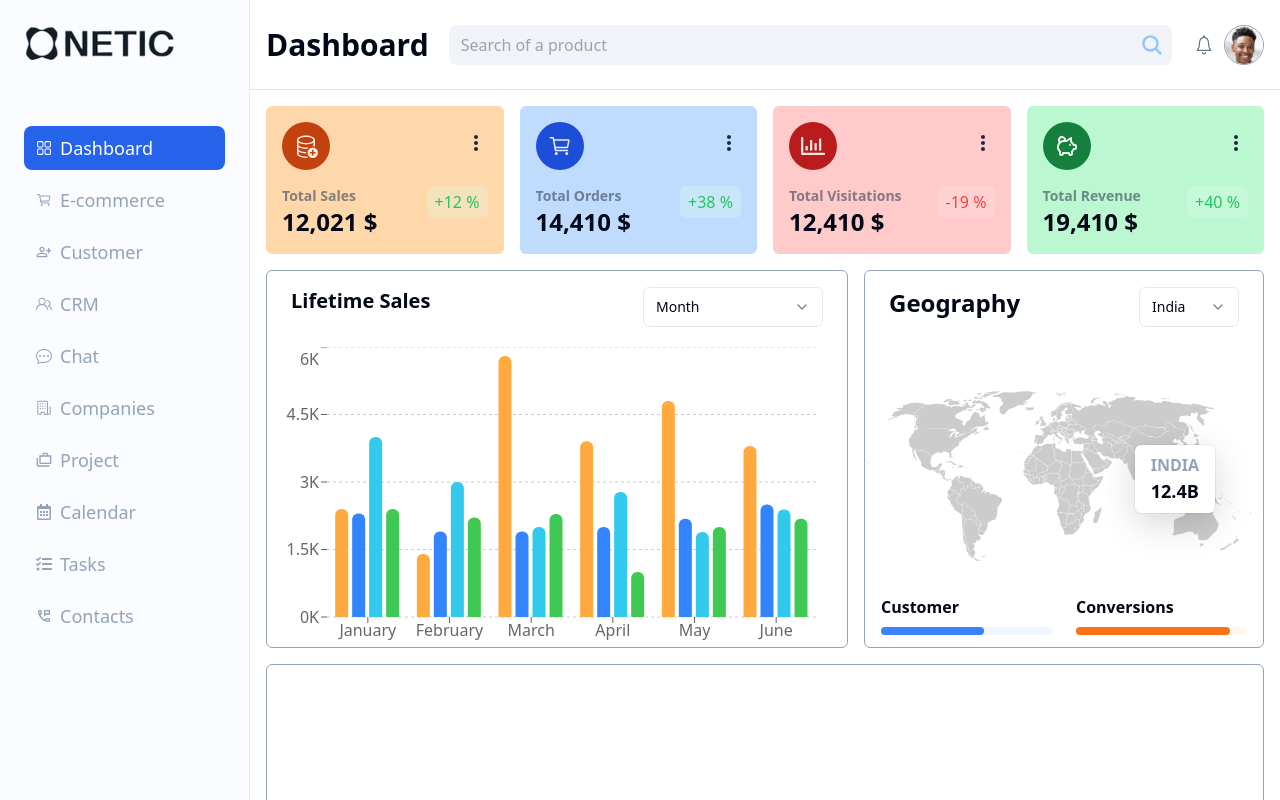
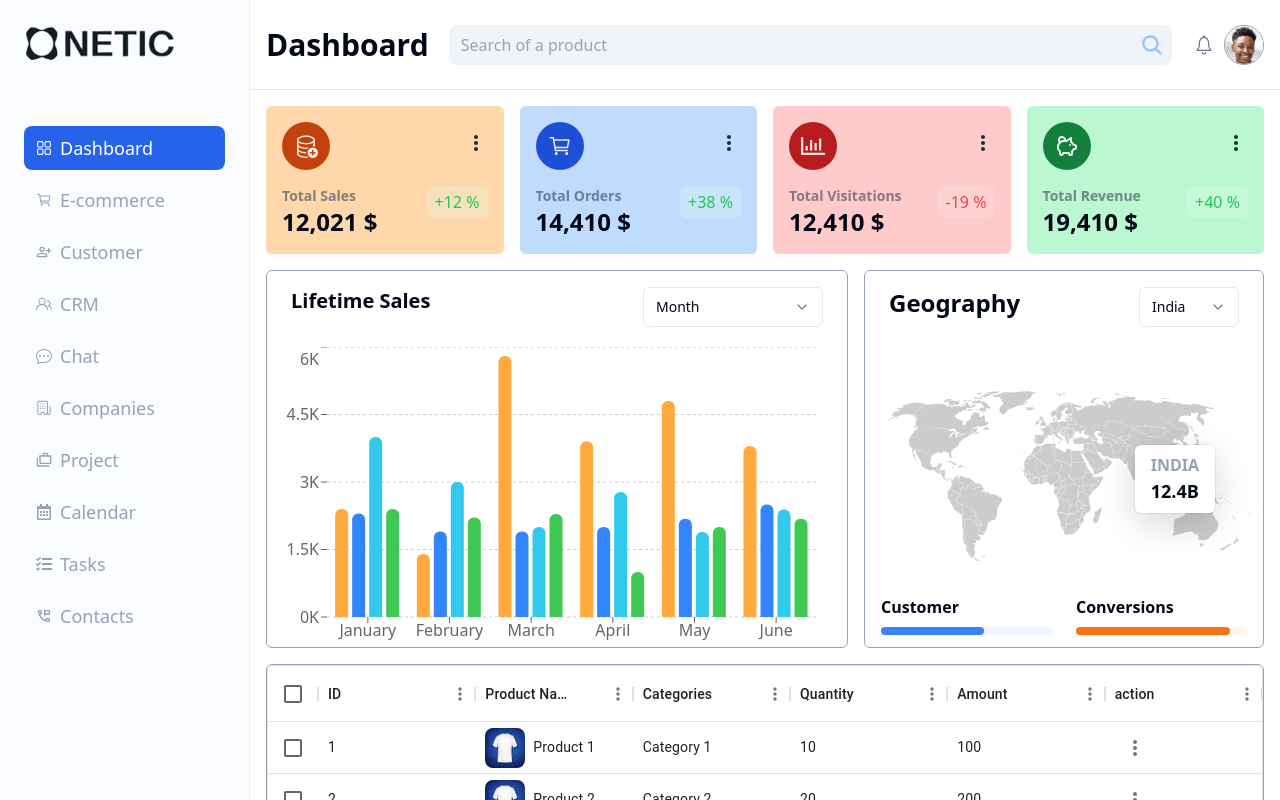
Before and after one commit to vinit-churi/terado_engineering-assignment, a React (Vite) app: page / in a window 1280 px wide. Built offline with nearby package versions, Linux system fonts and the light colour scheme.

Commit message:
add table component

```diff
--- a/package.json
+++ b/package.json
@@ -12,7 +12,9 @@
   "dependencies": {
     "@emotion/react": "^11.11.3",
     "@emotion/styled": "^11.11.0",
+    "@mui/icons-material": "^5.15.6",
     "@mui/material": "^5.15.6",
+    "@mui/x-data-grid": "^6.19.1",
     "@radix-ui/react-avatar": "^1.0.4",
     "@radix-ui/react-dialog": "^1.0.5",
     "@radix-ui/react-dropdown-menu": "^2.0.6",
--- a/src/components/dashboard/DashboardIndex.tsx
+++ b/src/components/dashboard/DashboardIndex.tsx
@@ -1,6 +1,7 @@
 import Stats from "@/components/dashboard/Stats";
 import DashboardChart from "./DashboardChart";
 import DashboardMap from "./DashboardMap";
+import DashboardTable from "./DashboardTable";
 
 const DashboardIndex = () => {
   return (
@@ -11,7 +12,7 @@ const DashboardIndex = () => {
         <DashboardMap />
       </div>
       <div className="m-4 h-96 w-auto rounded-md border border-solid border-slate-400">
-        {/* table */}
+        <DashboardTable />
       </div>
     </div>
   );
--- a/src/components/dashboard/DashboardMap.tsx
+++ b/src/components/dashboard/DashboardMap.tsx
@@ -9,16 +9,6 @@ import {
 import { useState } from "react";
 const DashboardMap = () => {
   const [country, setCountry] = useState("india");
-  const countryData = {
-    india: {
-      name: "INDIA",
-      value: "12.4B",
-    },
-    usa: {
-      name: "USA",
-      value: "54.2B",
-    },
-  };
   return (
     <div className="flex-[0_0_400px] flex flex-col  self-stretch border border-solid border-slate-400 rounded-md">
       <div className="flex justify-between px-6 my-4">
--- /dev/null
+++ b/src/components/dashboard/DashboardTable.tsx
@@ -0,0 +1,195 @@
+import { DataGrid, GridColDef, GridRenderCellParams } from "@mui/x-data-grid";
+import MoreVertIcon from "@mui/icons-material/MoreVert";
+import IconButton from "@mui/material/IconButton";
+import tShirt from "@/assets/images/blank-t-shirt.webp";
+const columns: GridColDef[] = [
+  { field: "id", headerName: "ID", flex: 1 },
+  {
+    field: "product",
+    headerName: "Product Name",
+    flex: 1,
+    renderCell: (params: GridRenderCellParams) => (
+      <div className="flex items-center gap-2">
+        <img
+          src={tShirt}
+          alt="Product"
+          style={{ width: "40px", height: "40px" }}
+          className="rounded-lg"
+        />
+        <p>{params.row.product}</p>
+      </div>
+    ),
+  },
+  { field: "categories", headerName: "Categories", flex: 1 },
+  { field: "quantity", headerName: "Quantity", flex: 1 },
+  { field: "amount", headerName: "Amount", flex: 1 },
+  {
+    field: "action",
+    headerName: "action",
+    flex: 1,
+    renderCell: (params: GridRenderCellParams) => (
+      <IconButton>
+        <MoreVertIcon />
+      </IconButton>
+    ),
+  },
+];
+
+const rows = [
+  {
+    id: 1,
+    product: "Product 1",
+    categories: "Category 1",
+    quantity: 10,
+    amount: 100,
+    action: "Buy",
+    imageUrl: "",
+  },
+  {
+    id: 2,
+    product: "Product 2",
+    categories: "Category 2",
+    quantity: 20,
+    amount: 200,
+    action: "Sell",
+    imageUrl: "",
+  },
+  {
+    id: 3,
+    product: "Product 3",
+    categories: "Category 3",
+    quantity: 30,
+    amount: 300,
+    action: "Buy",
+    imageUrl: "",
+  },
+  {
+    id: 4,
+    product: "Product 4",
+    categories: "Category 4",
+    quantity: 40,
+    amount: 400,
+    action: "Sell",
+    imageUrl: "",
+  },
+  {
+    id: 5,
+    product: "Product 5",
+    categories: "Category 5",
+    quantity: 50,
+    amount: 500,
+    action: "Buy",
+    imageUrl: "",
+  },
+  {
+    id: 6,
+    product: "Product 6",
+    categories: "Category 6",
+    quantity: 60,
+    amount: 600,
+    action: "Sell",
+    imageUrl: "",
+  },
+  {
+    id: 7,
+    product: "Product 7",
+    categories: "Category 7",
+    quantity: 70,
+    amount: 700,
+    action: "Buy",
+    imageUrl: "",
+  },
+  {
+    id: 8,
+    product: "Product 8",
+    categories: "Category 8",
+    quantity: 80,
+    amount: 800,
+    action: "Sell",
+    imageUrl: "",
+  },
+  {
+    id: 9,
+    product: "Product 9",
+    categories: "Category 9",
+    quantity: 90,
+    amount: 900,
+    action: "Buy",
+    imageUrl: "",
+  },
+  {
+    id: 10,
+    product: "Product 10",
+    categories: "Category 10",
+    quantity: 100,
+    amount: 1000,
+    action: "Sell",
+    imageUrl: "",
+  },
+  {
+    id: 11,
+    product: "Product 11",
+    categories: "Category 11",
+    quantity: 110,
+    amount: 1100,
+    action: "Buy",
+    imageUrl: "",
+  },
+  {
+    id: 12,
+    product: "Product 12",
+    categories: "Category 12",
+    quantity: 120,
+    amount: 1200,
+    action: "Sell",
+    imageUrl: "",
+  },
+  {
+    id: 13,
+    product: "Product 13",
+    categories: "Category 13",
+    quantity: 130,
+    amount: 1300,
+    action: "Buy",
+    imageUrl: "",
+  },
+  {
+    id: 14,
+    product: "Product 14",
+    categories: "Category 14",
+    quantity: 140,
+    amount: 1400,
+    action: "Sell",
+    imageUrl: "",
+  },
+  {
+    id: 15,
+    product: "Product 15",
+    categories: "Category 15",
+    quantity: 150,
+    amount: 1500,
+    action: "Buy",
+    imageUrl: "",
+  },
+];
+const DashboardTable = () => {
+  return (
+    <div>
+      <div className="pb-4" style={{ height: 400, width: "100%" }}>
+        <DataGrid
+          rows={rows}
+          columns={columns}
+          initialState={{
+            pagination: {
+              paginationModel: { page: 0, pageSize: 10 },
+            },
+          }}
+          pageSizeOptions={[5, 10]}
+          checkboxSelection
+        />
+      </div>
+    </div>
+  );
+};
+
+export default DashboardTable;
```
Also changed, not shown: src/assets/images/blank-t-shirt.webp (added), 1 other file (tests, documents, lock files or other folders).
